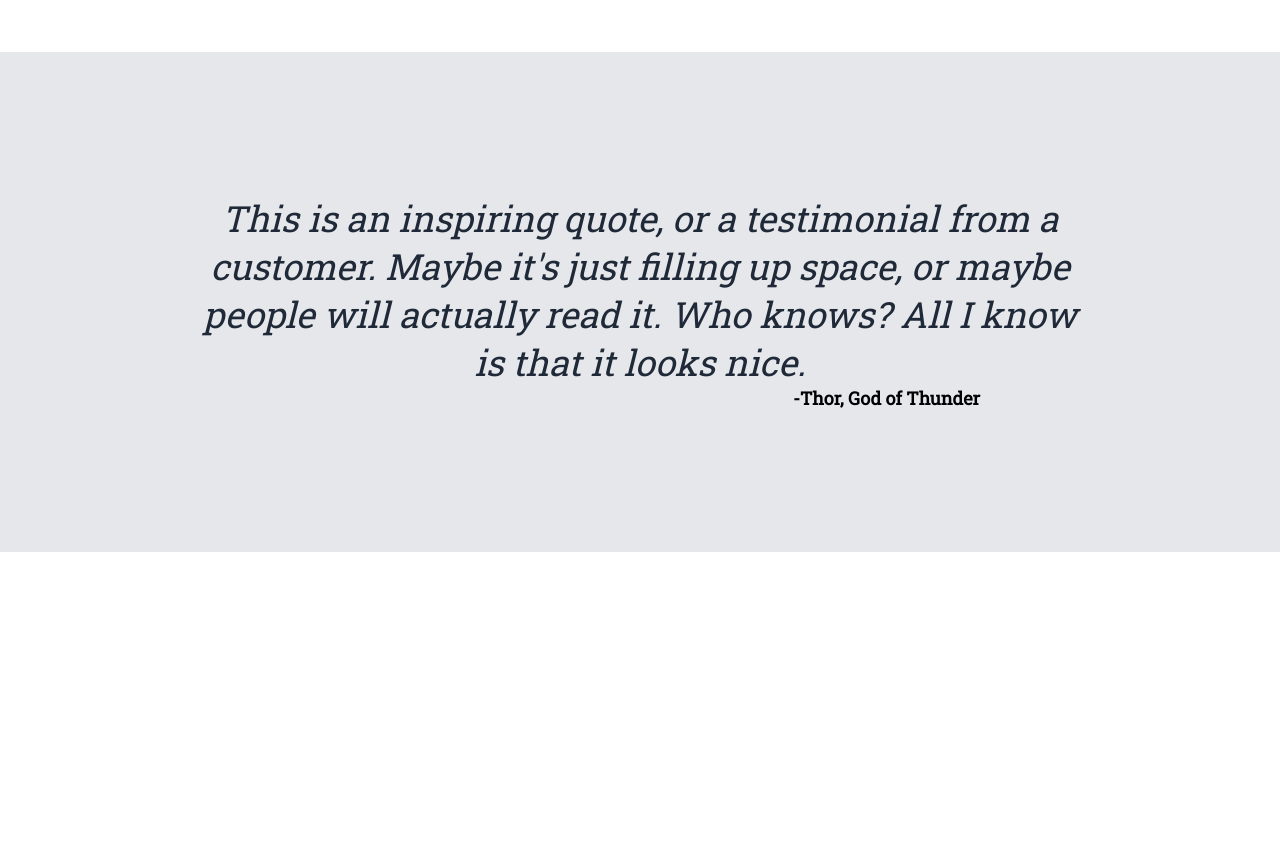
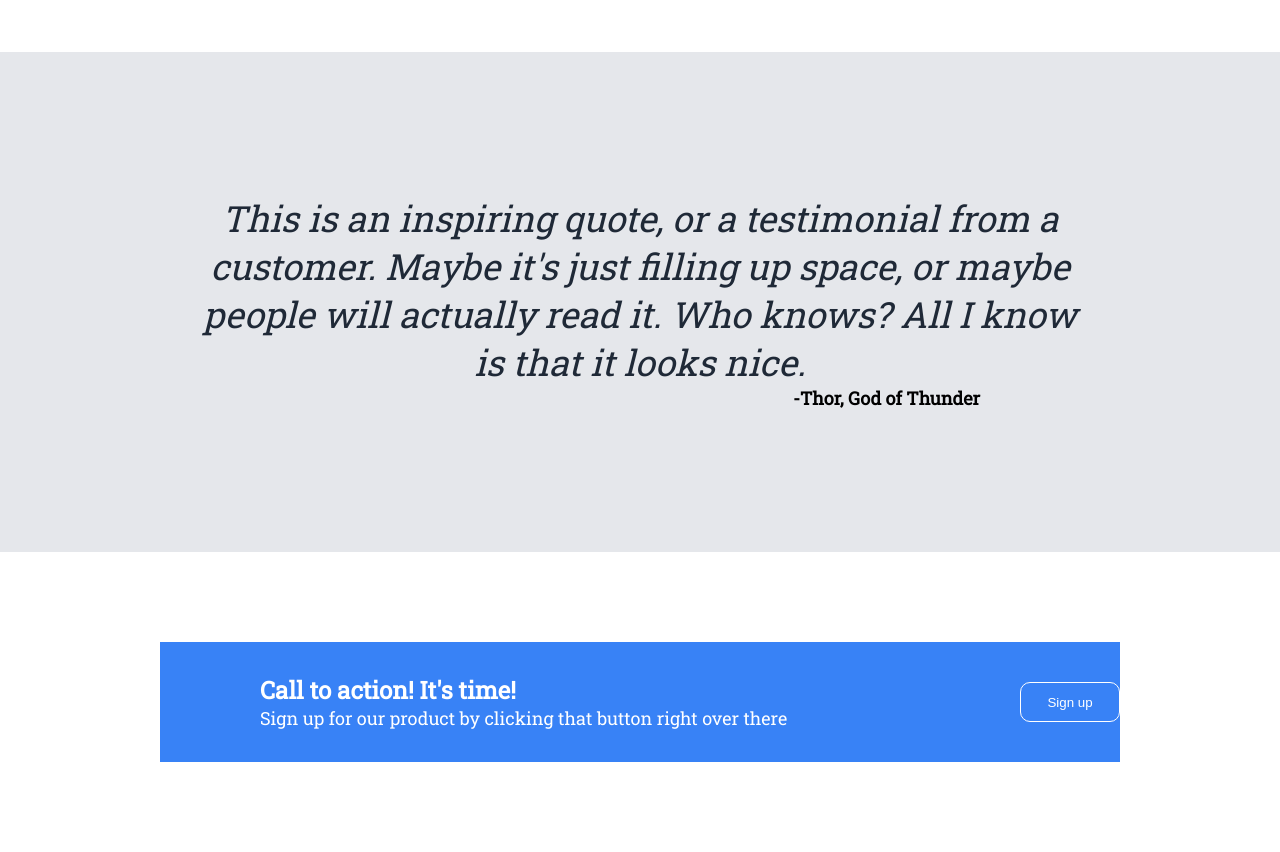
Before and after one commit to giovannaspro/odin-lading-page, a plain HTML site: page index.html in a window 1280 px wide. Shown: the part 1043-1895 px from the top of the page. Before the commit the page ends 1595 px from the top, so only its background shows below. Drawn offline with Linux system fonts and the light colour scheme.

Commit message:
Start and finish last div

```diff
--- a/index.html
+++ b/index.html
@@ -59,6 +59,17 @@
             <div id="p-div">
                 <p class="p-third"><strong>-Thor, God of Thunder</strong></p>
             </div>
+        </div>
+        <div class="last-div">
+            <div class="blue-container">
+                <div class="left">
+                    <h4>Call to action! It's time!</h4>
+                    <p class="last-p">Sign up for our product by clicking that button right over there</p>
+                </div>
+                <div class="right">
+                    <button type="button" class="btn-last-div">Sign up</button>
+                </div>
             </div>
+        </div>
     </body>
 </html>
--- a/styles.css
+++ b/styles.css
@@ -147,3 +147,51 @@ h3{
     justify-content: flex-end;
     margin-right: 300px;
 }
+
+.last-div{
+    height: 300px;
+    display: flex;
+    justify-content: center;
+    align-items: center;
+}
+
+.blue-container{
+    background-color: #3882F6;
+    width: 75%;
+    height: 40%;
+    display: flex;
+    flex-direction: row;
+}
+
+.left{
+    width: 80%;
+    margin-left: 100px;
+    display: flex;
+    justify-content: center;
+    flex-direction: column;
+}
+
+h4{
+    font-size: 24px;
+    color: white;
+}
+
+.last-p{
+    color: white;
+    font-size: 18px;
+}
+
+.right{
+    display: flex;
+    justify-content: flex-start;
+    align-items: center;
+}
+
+.btn-last-div{
+    background-color: #3882F6;
+    color: white;
+    width: 100px;
+    height: 40px;
+    border: 1px solid white;
+    border-radius: 10px;
+}
```
